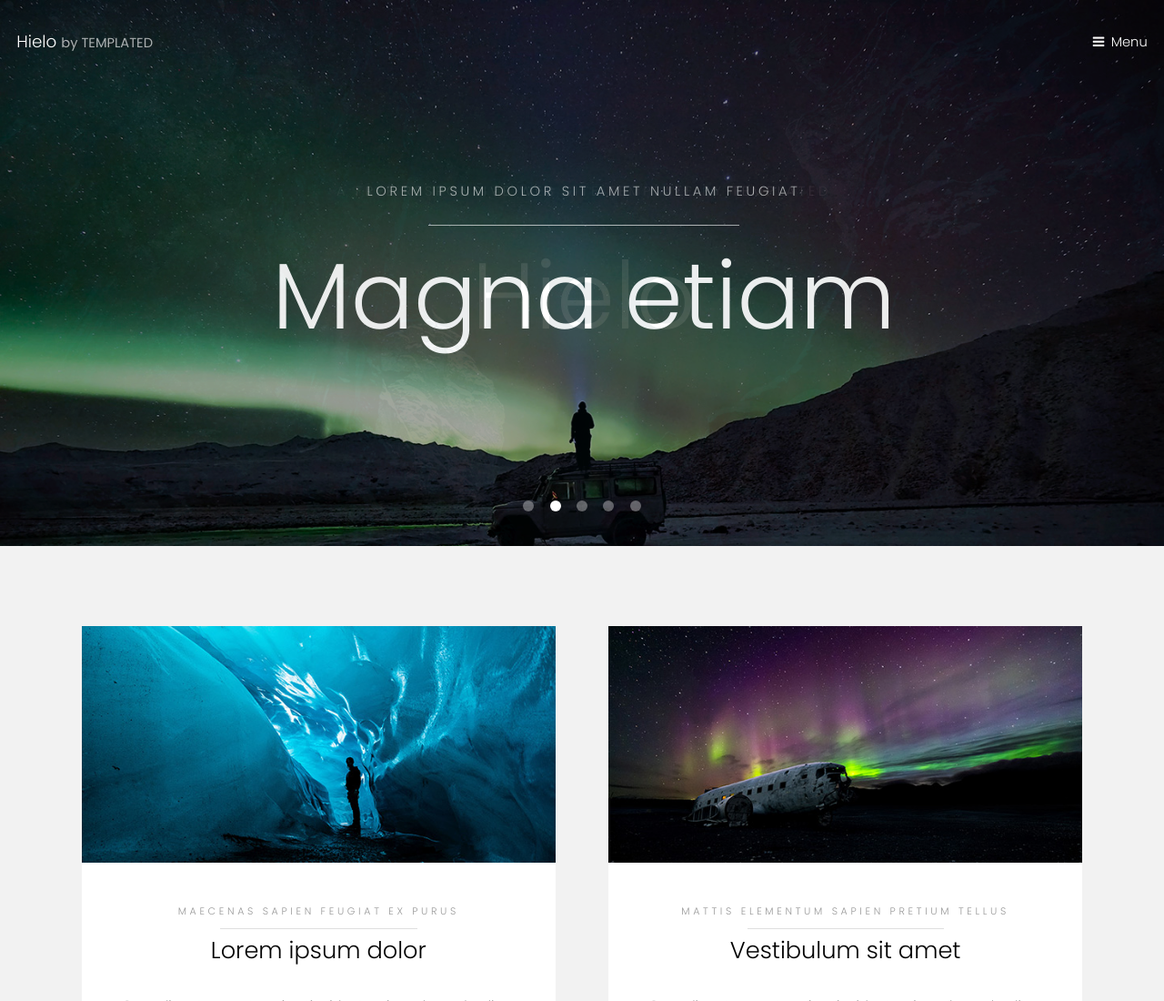
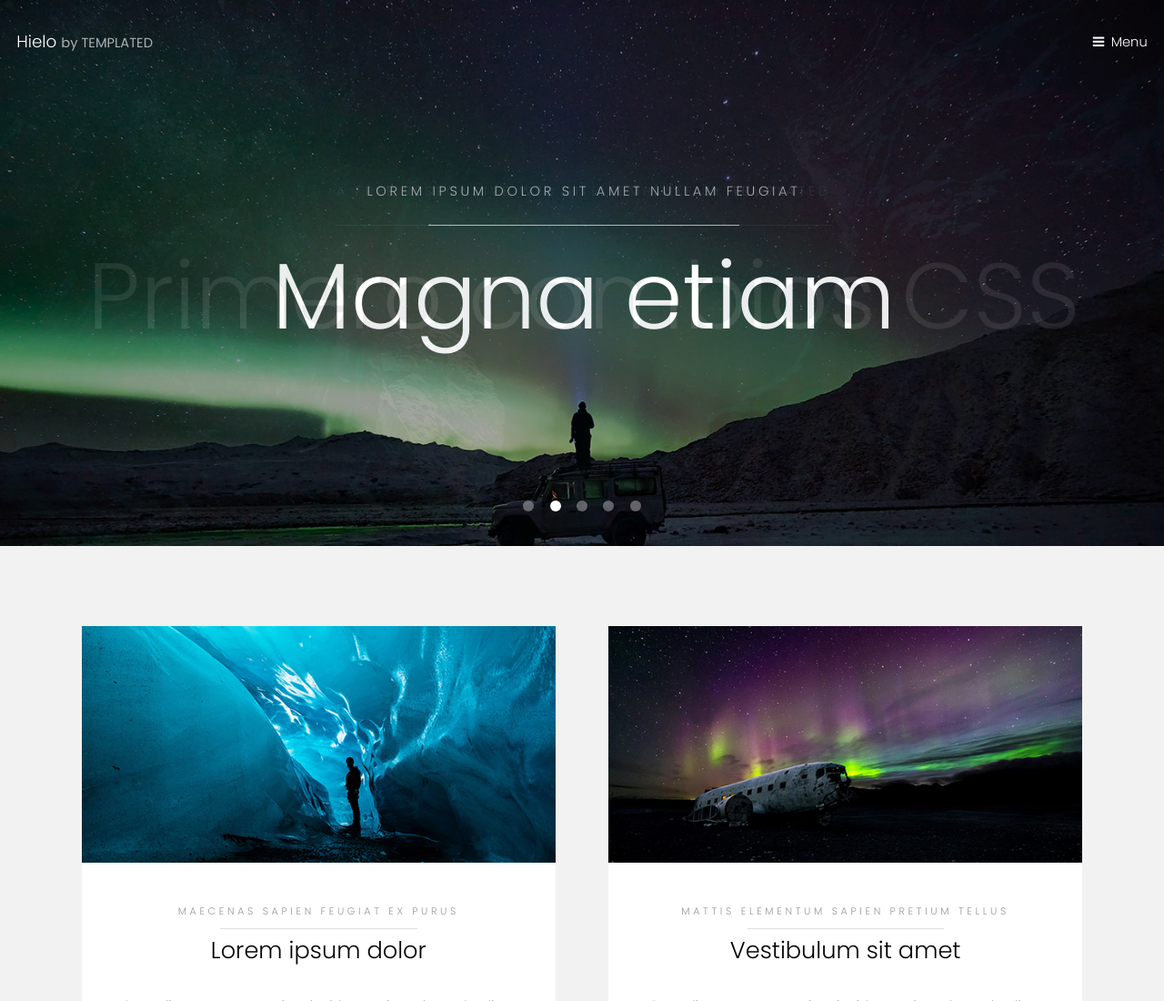
Before and after one commit to MacaPerez/templated-hielo-v2, a plain HTML site: page index.html in a window 1280 px wide. Shown: the top 1100 px of the page at 91% size. Drawn offline with Linux system fonts and the light colour scheme.

Commit message:
cambio texto del index para comprobar que se ha subido correctamente el nuevo código del repo

```diff
--- a/index.html
+++ b/index.html
@@ -35,7 +35,7 @@
 					<div class="inner">
 						<header>
 							<p>A free responsive web site template by <a href="https://templated.co">TEMPLATED</a></p>
-							<h2>Hielo</h2>
+							<h2>Primero cambios CSS</h2>
 						</header>
 					</div>
 				</article>
```
